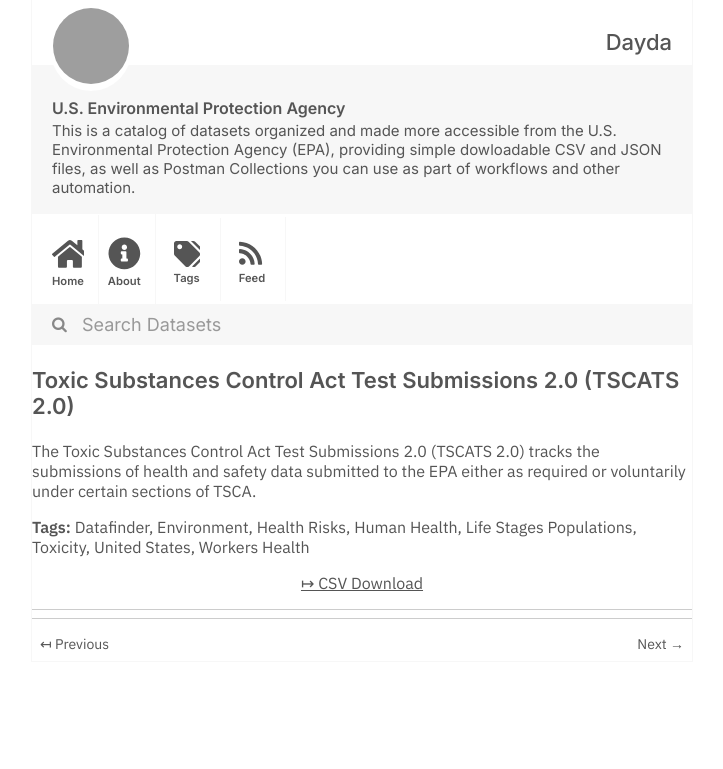
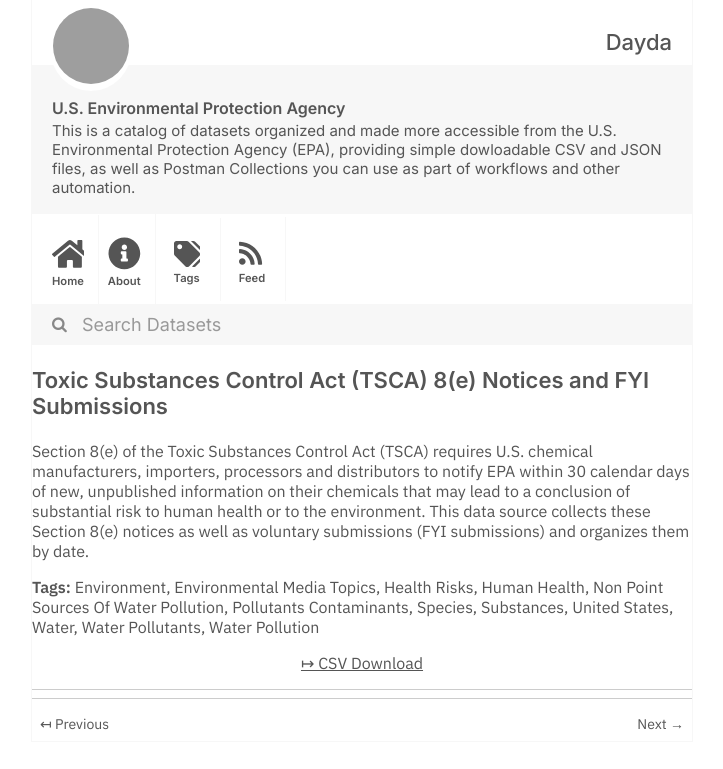
Before and after one commit to dayda-entities/us-environmental-protection-agency, a Jekyll site: the page built from _posts/2020-12-03-toxic-substances-control-act-t.md, in a window 1280 px wide, cut to the strip 0-769 px from the top of the page. Shown: the whole strip, without its empty margins (278-1001 px from the left). Built offline with Jekyll 4.4.1, drawn with Linux system fonts in a browser that asks for light colours; grey boxes are pictures that could not be loaded.

Commit message:
Publish Data

```diff
--- a/_posts/2020-12-03-toxic-substances-control-act-t.md
+++ b/_posts/2020-12-03-toxic-substances-control-act-t.md
@@ -1,22 +1,26 @@
 ---
-title: Toxic Substances Control Act Test Submissions 2.0 (TSCATS 2.0)
-created: '2020-12-03T23:08:55.341131'
-modified: '2020-12-03T23:08:55.341138'
+title: Toxic Substances Control Act (TSCA) 8(e) Notices and FYI Submissions
+created: '2020-12-03T23:08:55.139798'
+modified: '2020-12-03T23:08:55.139809'
 state: active
 type: dataset
 tags:
-  - Datafinder
   - Environment
+  - Environmental Media Topics
   - Health Risks
   - Human Health
-  - Life Stages Populations
-  - Toxicity
+  - Non Point Sources Of Water Pollution
+  - Pollutants Contaminants
+  - Species
+  - Substances
   - United States
-  - Workers Health
+  - Water
+  - Water Pollutants
+  - Water Pollution
 groups: []
-csv_url: 'https://yosemite.epa.gov/oppts/epatscat8.nsf/ReportSearch?OpenForm'
+csv_url: 'https://www.epa.gov/assessing-and-managing-chemicals-under-tsca'
 json_url: ''
 layout: post
 
 ---
-The Toxic Substances Control Act Test Submissions 2.0 (TSCATS 2.0) tracks the submissions of health and safety data submitted to the EPA either as required or voluntarily under certain sections of TSCA.
+Section 8(e) of the Toxic Substances Control Act (TSCA) requires U.S. chemical manufacturers, importers, processors and distributors to notify EPA within 30 calendar days of new, unpublished information on their chemicals that may lead to a conclusion of substantial risk to human health or to the environment. This data source collects these Section 8(e) notices as well as voluntary submissions (FYI submissions) and organizes them by date.
```
